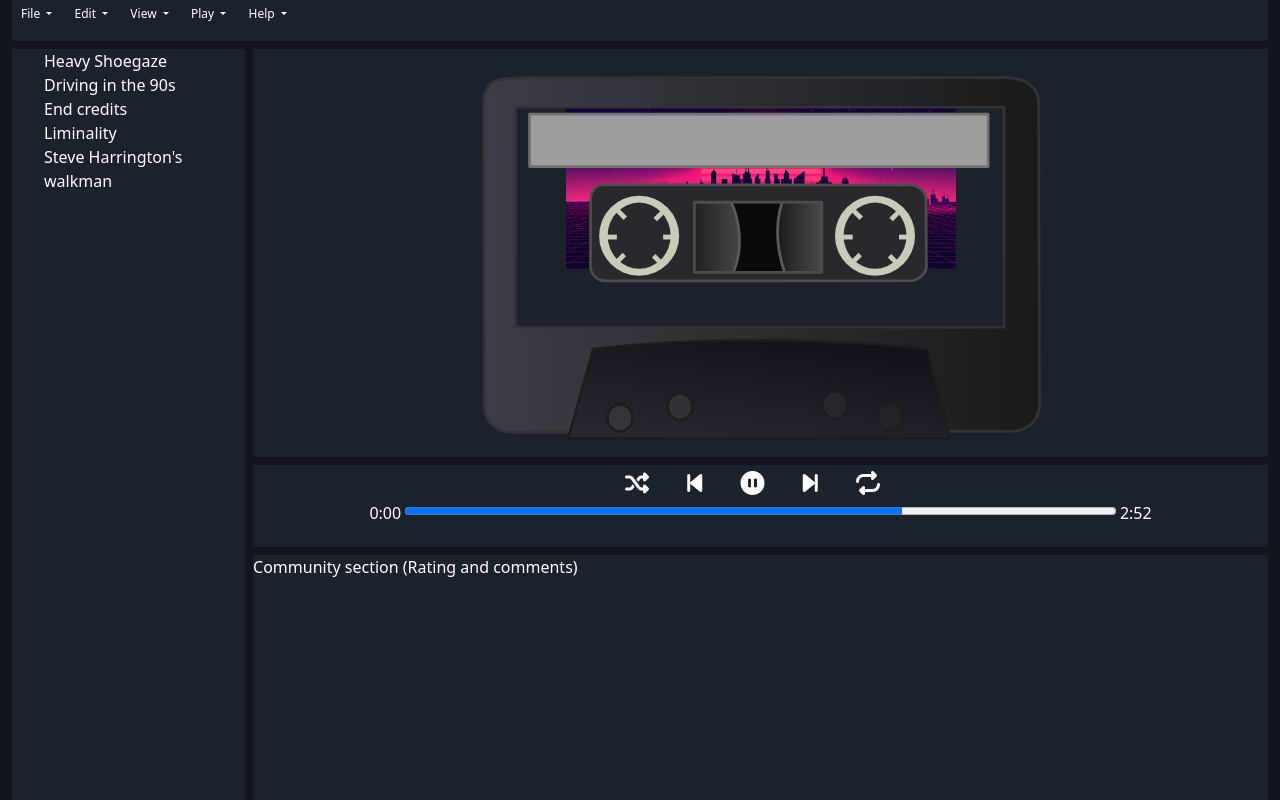
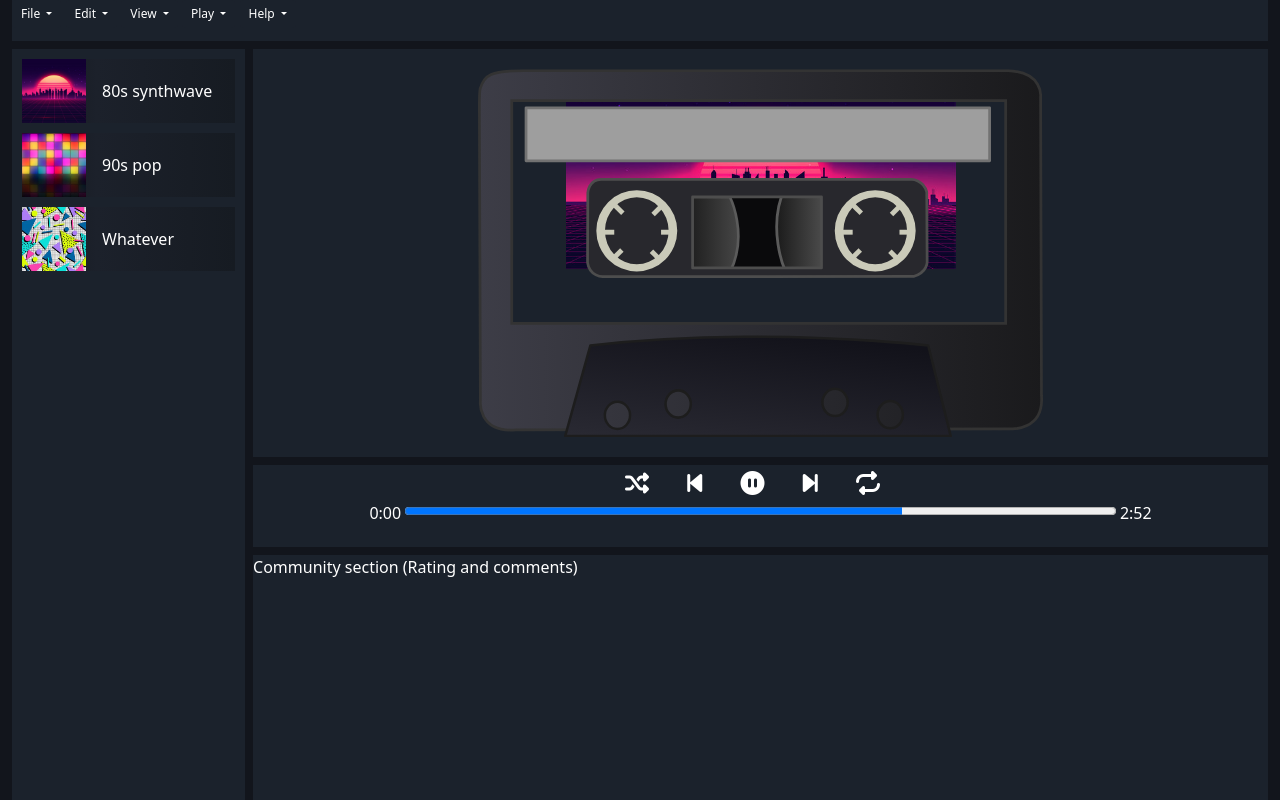
Before and after one commit to AndyDevX/mixtape_web_player, a PHP site: page / in a window 1280 px wide. Run offline with PHP 8.4, Linux system fonts and the light colour scheme.

Commit message:
Mejoras en la lista de mixtapes y cassette

```diff
--- a/index.html
+++ b/index.html
@@ -78,14 +78,25 @@
         </div>
 
         <div id="mixtapes">
-            <div>
-                <ul id="mix-list">
-                    <li>Heavy Shoegaze</li>
-                    <li>Driving in the 90s</li>
-                    <li>End credits</li>
-                    <li>Liminality</li>
-                    <li>Steve Harrington's walkman</li>
-                </ul>
+            <div class="mixtape">
+                <div class="mixtape_image">
+                    <img src="assets/img/vaporwave.jpg" alt="mix">
+                </div>
+                <span class="mixtape-title">80s synthwave</span>
+            </div>
+
+            <div class="mixtape">
+                <div class="mixtape_image">
+                    <img src="assets/img/lights.jpg" alt="mix">
+                </div>
+                <span class="mixtape-title">90s pop</span>
+            </div>
+
+            <div class="mixtape">
+                <div class="mixtape_image">
+                    <img src="assets/img/pattern.jpg" alt="mix">
+                </div>
+                <span class="mixtape-title">Whatever</span>
             </div>
         </div>
 
@@ -99,7 +110,11 @@
 
         <div id="player_panel">
             <div id="player_buttons">
-                <i class="fa-solid fa-shuffle"></i> <i class="fa-solid fa-backward-step"></i> <i class="fa-solid fa-circle-pause"></i> <i class="fa-solid fa-circle-play" hidden></i> <i class="fa-solid fa-forward-step"></i> <i class="fa-solid fa-repeat"></i>
+                <i class="fa-solid fa-shuffle"></i>
+                <i class="fa-solid fa-backward-step"></i>
+                <i class="fa-solid fa-circle-pause"></i>    <i class="fa-solid fa-circle-play" hidden></i>
+                <i class="fa-solid fa-forward-step"></i>
+                <i class="fa-solid fa-repeat"></i>
             </div>
             <div id="player_progress">
                 0:00 <progress id="progress" max="100" value="70"></progress> 2:52
--- a/static/style.css
+++ b/static/style.css
@@ -23,6 +23,28 @@
   background-color: #1b222c;
   grid-area: mixtapes;
 }
+  .mixtape {
+    background: linear-gradient(90deg, #12151C 0%, #1c212b 35%, #161b22 100%);
+    margin: 10px;
+
+    display: flex;
+    align-items: center;
+
+    overflow: hidden;
+  }
+    .mixtape_image {
+      width: 4rem;
+      height: 4rem;
+      margin-right: 1rem;
+    }
+    .mixtape_image img {
+      width: 100%;
+      height: 100%;
+      object-fit: cover;
+    }
+
+    .mixtape-title {
+    }
 
 #cassette {
   background-color: #1b222c;
@@ -34,7 +56,7 @@
 }
   #tape {
     width: auto;
-    height: 350%; /* La altura se ajustará automáticamente para mantener la proporción */
+    height: 90%; /* La altura se ajustará automáticamente para mantener la proporción */
     top: 50%;
     position: absolute;
     transform: translateY(-50%);
@@ -73,9 +95,6 @@
     width: 70%;
   }
 
-  #mix-list {
-    list-style: none;
-  }
 
 @media only screen and (max-width:550px) {
   .container-fluid {
@@ -94,17 +113,17 @@
     font-size: large;
   }
 
-  #mix-list {
-    list-style: none;
-    text-align: center;
-  }
-  #mix-list li {
-    display: inline-block;
-  }
-
   #tape-background {
     top: 1.5rem;
     width: 280px;
     height: 140px;
   }
+
+  #mixtapes {
+    display: flex;
+    flex-direction: row;
+  }
+
+  .mixtape_image {
+  }
 }
```
Also changed, not shown: assets/img/Cassette.svg.
